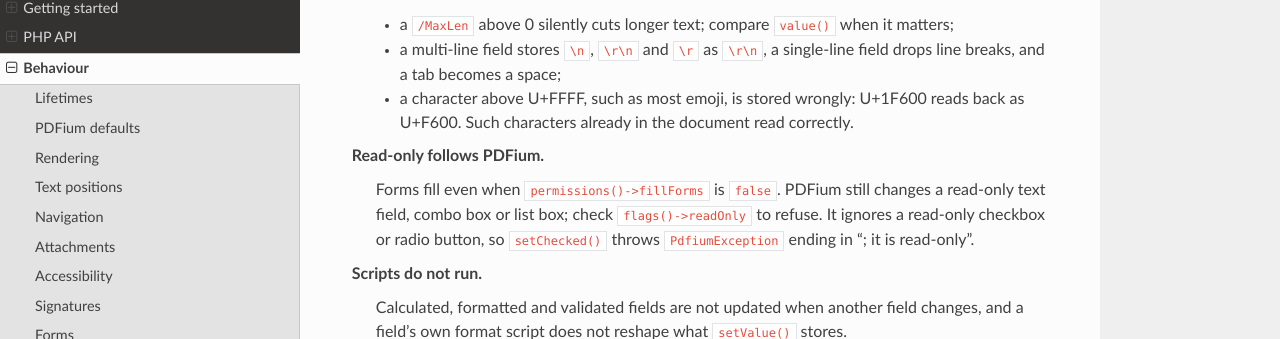
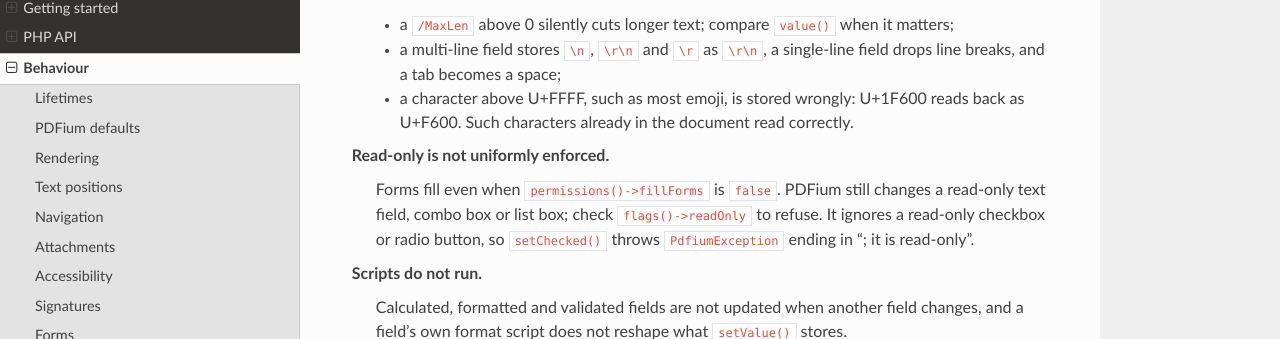
Before and after one commit to chaikivskyi/php-pdfium, a Sphinx documentation site: the page built from docs/behaviour.rst, in a window 1280 px wide and 900 px high, scrolled down 8616 px. Shown: the part 112-451 px from the top of the window. Built offline with Sphinx 7.4.7 and the Read the Docs theme 3.1.0, drawn with Linux system fonts in a browser that asks for light colours; cross-references to code outside the pages are shown as plain code; some of the changed text lies outside the part shown.

Commit message:
docs: drop stray performance note from damaged forms section

```diff
--- a/docs/behaviour.rst
+++ b/docs/behaviour.rst
@@ -406,7 +406,7 @@ Forms
    - a character above U+FFFF, such as most emoji, is stored wrongly: U+1F600 reads back as U+F600.
      Such characters already in the document read correctly.
 
-**Read-only follows PDFium.**
+**Read-only is not uniformly enforced.**
    Forms fill even when ``permissions()->fillForms`` is ``false``. PDFium still changes a
    read-only text field, combo box or list box; check ``flags()->readOnly`` to refuse. It ignores
    a read-only checkbox or radio button, so ``setChecked()`` throws ``PdfiumException`` ending in
@@ -474,8 +474,6 @@ Forms
    - ``/Annots`` entries that are not annotations are skipped;
    - ``/Opt`` entries that are neither strings nor pairs give options with empty labels;
    - a ``/Rect`` with fewer than four numbers gives a rectangle of ``0, 0, 0, 0``.
-
-   None of these made PDFium slow in testing.
 
 
 .. _memory-limit:
```
